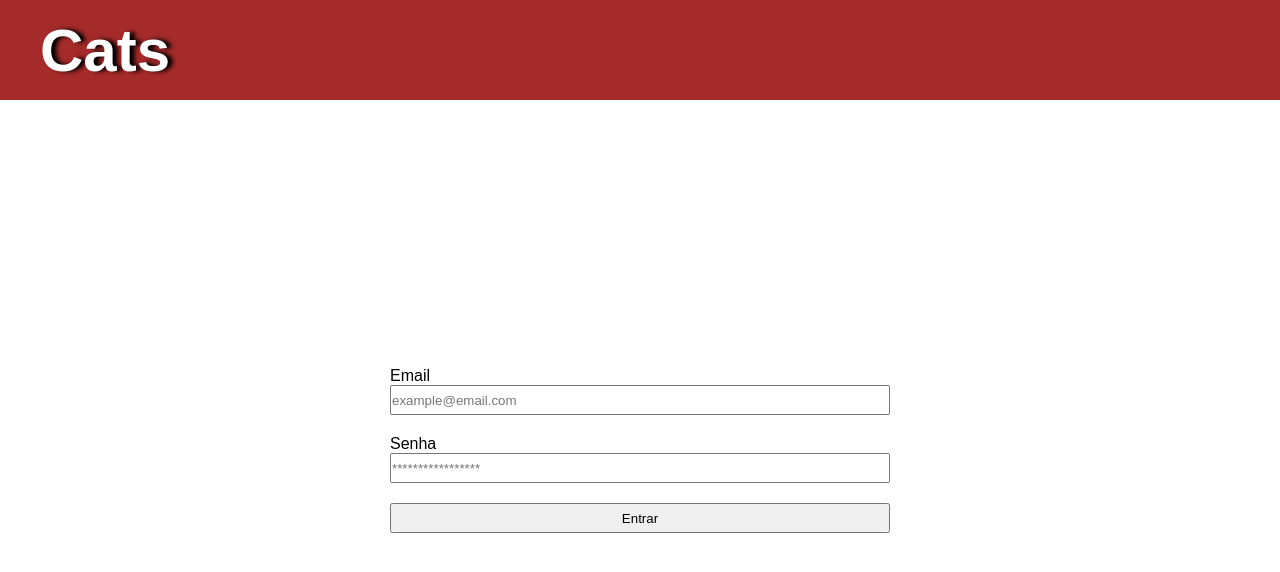
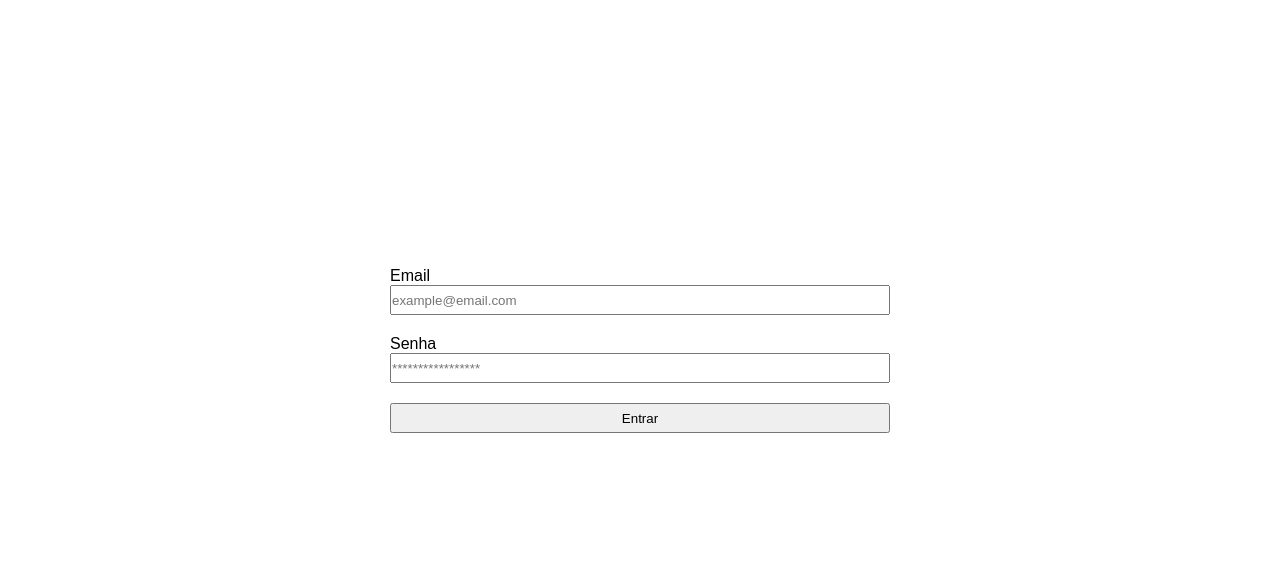
Before and after one commit to AndreLucasTrevizan/cats, a React (Create React App) app in the folder front/: page /sign_in in a window 1280 px wide. Shown: the top 572 px of the page. Built offline with nearby package versions, Linux system fonts and the light colour scheme; the HTML template or start-up script is replaced by a standard one.

Commit message:
Project Cats

```diff
--- a/front/src/routes/router.js
+++ b/front/src/routes/router.js
@@ -11,12 +11,12 @@ import Login from '../pages/Login';
 const router = () => {
     return(
         <BrowserRouter>
-            <Header />
+            {window.location.pathname !== "/sign_in" ? <Header /> : ''}
             <Switch>
                 <Route exact path="/" component={Home} />
                 <Route exact path="/cats/:id" component={Cat} />
+                <Route exact path="/sign_in" component={Login} />
             </Switch>
-            <Route exact path="/sign_in" component={Login} />
         </BrowserRouter>
     );
 };
```
